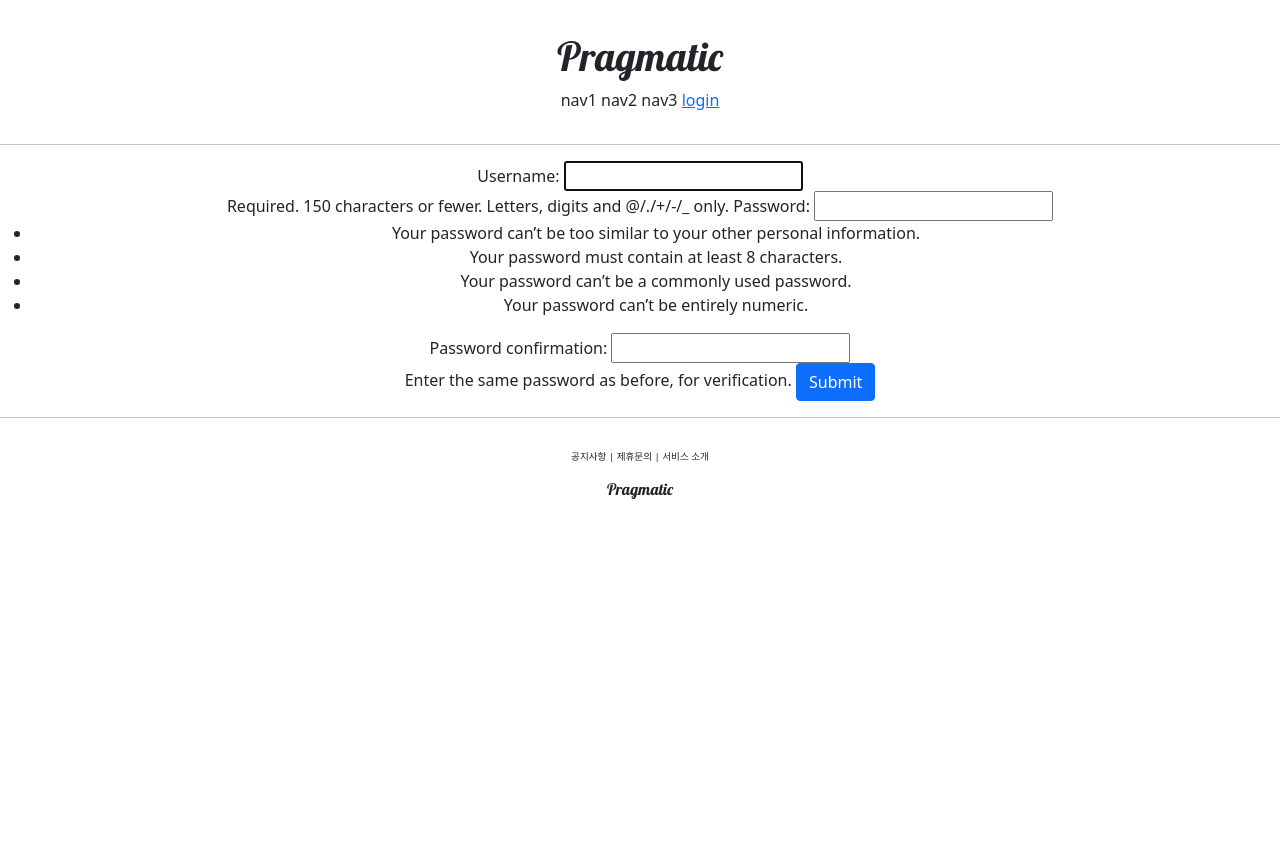
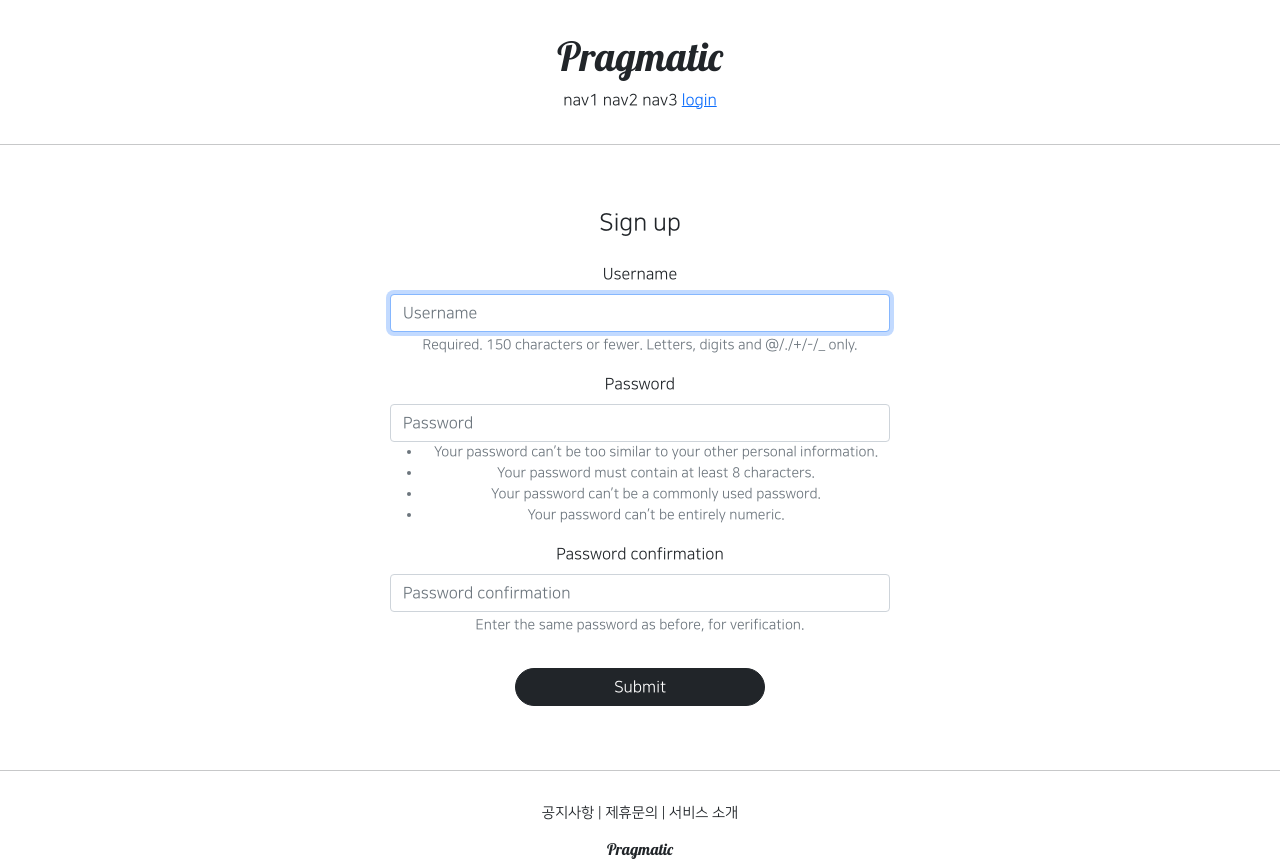
Before and after one commit to jeongwookim2022/fullstack_pragmatic, a Django app: page /account/create/ in a window 1280 px wide. Before the commit the page ends 499 px from the top, so only its background shows below. Run offline with Django 4.2, Linux system fonts and the light colour scheme; some libraries are stand-ins or nearby versions.

Commit message:
django course 23 commit

```diff
--- a/accountapp/templates/accountapp/create.html
+++ b/accountapp/templates/accountapp/create.html
@@ -1,17 +1,27 @@
 {% extends 'base.html' %}
+{% load bootstrap4 %}
+
 
 {% block content %}
 
-  <div style="text-align: center">
+  <div style="text-align: center; margin:4rem auto; max-width: 500px">
+    <div class="mb-4">
+      <h4>
+          Sign up
+      </h4>
+    </div>
       <!--form태그의 내부에는 요청을 보내는 url을 작성-->
       <!--accountapp 내부의 urls.py에서 name='create'라는 라우트로 요청해라-->
       <!--views.py에서 정한 form_class를 {{ form }}으로 사용하면, 귀찮게 html 코드
       안 써도 됨-->
+    <div class="mb-4">
       <form action="{% url 'accountapp:create' %}" method="post">
           {% csrf_token %}
-          {{ form }}
-          <input type="submit" class="btn btn-primary">
+<!--          {{ form }}-->
+          {% bootstrap_form form %}
+          <input type="submit" class="btn btn-dark rounded-pill col-6 mt-3">
       </form>
+    </div>
   </div>
 
 {% endblock %}
--- a/pragmatic/settings.py
+++ b/pragmatic/settings.py
@@ -53,8 +53,10 @@ INSTALLED_APPS = [
     'django.contrib.sessions',
     'django.contrib.messages',
     'django.contrib.staticfiles',
-     #내가 startapp으로 만든 app 추가: account app
+     #내가 startapp으로 만든 app 추가: account app, bootstrap4
     'accountapp',
+    'bootstrap4',
+
 
 ]
 
--- a/static/base.css
+++ b/static/base.css
@@ -3,7 +3,7 @@
 }
 
 .pragmatic_footer_button {
-    font-size: .6rem;
+    font-size: 0.9rem;
 }
 
 .pragmatic_footer {
--- a/templates/base.html
+++ b/templates/base.html
@@ -5,7 +5,7 @@
 {% include 'head.html' %}
 
 
-<body>
+<body style="font-family: 'NanumSquareR';">
 <!--상-->
     {% include 'header.html' %}
 
--- a/templates/footer.html
+++ b/templates/footer.html
@@ -1,3 +1,4 @@
+
     <div class="pragmatic_footer">
 <!--상-->
         <div class="pragmatic_footer_button">
--- a/templates/head.html
+++ b/templates/head.html
@@ -23,4 +23,30 @@
     <link rel="stylesheet" type="text/css" href="{% static 'base.css'%}">
 
 
+    <!--FONTS 추가-->
+    <style>
+        @font-face {
+            font-family: 'NanumSquareR';
+            src: local('NanumSquareR'),
+            url("{% static 'fonts/NanumSquareR.otf' %}") format("opentype");
+        }
+        @font-face {
+            font-family: 'NanumSquareEB';
+            src: local('NanumSquareEB'),
+            url("{% static 'fonts/NanumSquareEB.otf' %}") format("opentype");
+        }
+        @font-face {
+            font-family: 'NanumSquareB';
+            src: local('NanumSquareB'),
+            url("{% static 'fonts/NanumSquareB.otf' %}") format("opentype");
+        }
+        @font-face {
+            font-family: 'NanumSquareL';
+            src: local('NanumSquareL'),
+            url("{% static 'fonts/NanumSquareL.otf' %}") format("opentype");
+        }
+
+    </style>
+
+
 </head>
--- a/templates/header.html
+++ b/templates/header.html
@@ -1,3 +1,4 @@
+
     <div class="pragmatic_header">
 <!--        1층: 제목-->
         <div>
```
Also changed, not shown: accountapp/templates/accountapp/login.html (+6 -4 lines), static/fonts/NanumSquareB.otf (added), static/fonts/NanumSquareEB.otf (added), static/fonts/NanumSquareL.otf (added), static/fonts/NanumSquareR.otf (added).
